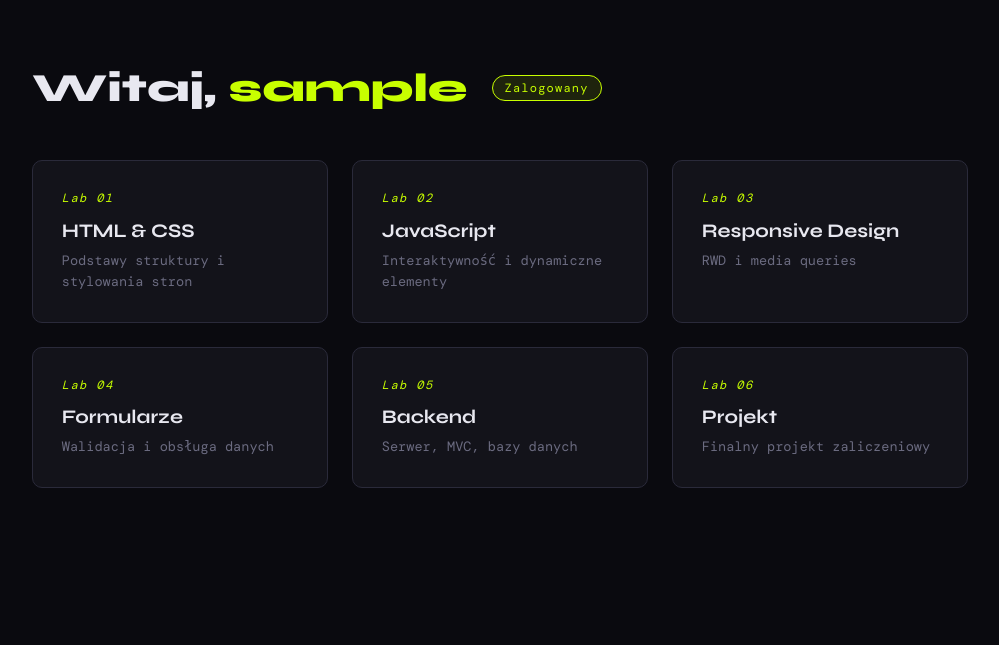
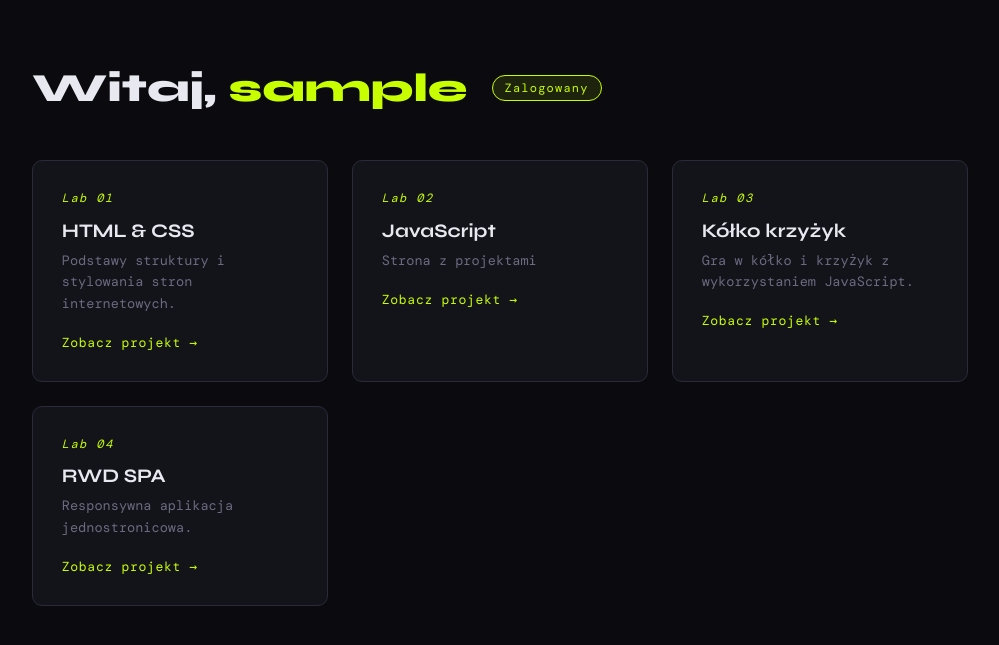
Before and after one commit to BPapinski/lab-backend, a Flask app: page /dashboard in a window 1280 px wide. Shown: the part 76-721 px from the top of the page, without its empty margins (140-1139 px from the left). Run offline with Flask 3, Linux system fonts and the light colour scheme; the visitor is signed in with stand-in values (Sample User, id 1); some web fonts are replaced.

Commit message:
Update dashboard with GitLab project links

```diff
--- a/app/templates/dashboard.html
+++ b/app/templates/dashboard.html
@@ -7,21 +7,30 @@
         <span class="badge">Zalogowany</span>
     </div>
     <div class="labs-grid">
-        {% set labs = [
-            ("Lab 01", "HTML & CSS", "Podstawy struktury i stylowania stron"),
-            ("Lab 02", "JavaScript", "Interaktywność i dynamiczne elementy"),
-            ("Lab 03", "Responsive Design", "RWD i media queries"),
-            ("Lab 04", "Formularze", "Walidacja i obsługa danych"),
-            ("Lab 05", "Backend", "Serwer, MVC, bazy danych"),
-            ("Lab 06", "Projekt", "Finalny projekt zaliczeniowy"),
-        ] %}
-        {% for num, title, desc in labs %}
         <div class="lab-card">
-            <div class="lab-num">{{ num }}</div>
-            <h3>{{ title }}</h3>
-            <p>{{ desc }}</p>
+            <div class="lab-num">Lab 01</div>
+            <h3>HTML &amp; CSS</h3>
+            <p>Podstawy struktury i stylowania stron internetowych.</p>
+            <a href="https://gitlab.com/lab019795310/lab01" target="_blank" rel="noopener" class="lab-link">Zobacz projekt →</a>
         </div>
-        {% endfor %}
+        <div class="lab-card">
+            <div class="lab-num">Lab 02</div>
+            <h3>JavaScript</h3>
+            <p>Strona z projektami</p>
+            <a href="https://gitlab.com/bartosz.papinski00/lab02" target="_blank" rel="noopener" class="lab-link">Zobacz projekt →</a>
+        </div>
+        <div class="lab-card">
+            <div class="lab-num">Lab 03</div>
+            <h3>Kółko krzyżyk</h3>
+            <p>Gra w kółko i krzyżyk z wykorzystaniem JavaScript.</p>
+            <a href="https://gitlab.com/lab019795310/lab03" target="_blank" rel="noopener" class="lab-link">Zobacz projekt →</a>
+        </div>
+        <div class="lab-card">
+            <div class="lab-num">Lab 04</div>
+            <h3>RWD SPA</h3>
+            <p>Responsywna aplikacja jednostronicowa.</p>
+            <a href="https://gitlab.com/bartosz.papinski00/rwd-spa" target="_blank" rel="noopener" class="lab-link">Zobacz projekt →</a>
+        </div>
     </div>
 </section>
 {% endblock %}
--- a/static/style.css
+++ b/static/style.css
@@ -254,3 +254,14 @@ body {
     .dashboard { padding: 2rem 1.2rem; }
     .dash-header h2 { font-size: 1.8rem; }
 }
+
+.lab-link {
+    display: inline-block;
+    margin-top: 1.2rem;
+    font-size: 0.82rem;
+    color: var(--accent);
+    text-decoration: none;
+    letter-spacing: 0.05em;
+    transition: opacity 0.2s;
+}
+.lab-link:hover { opacity: 0.7; }
```
